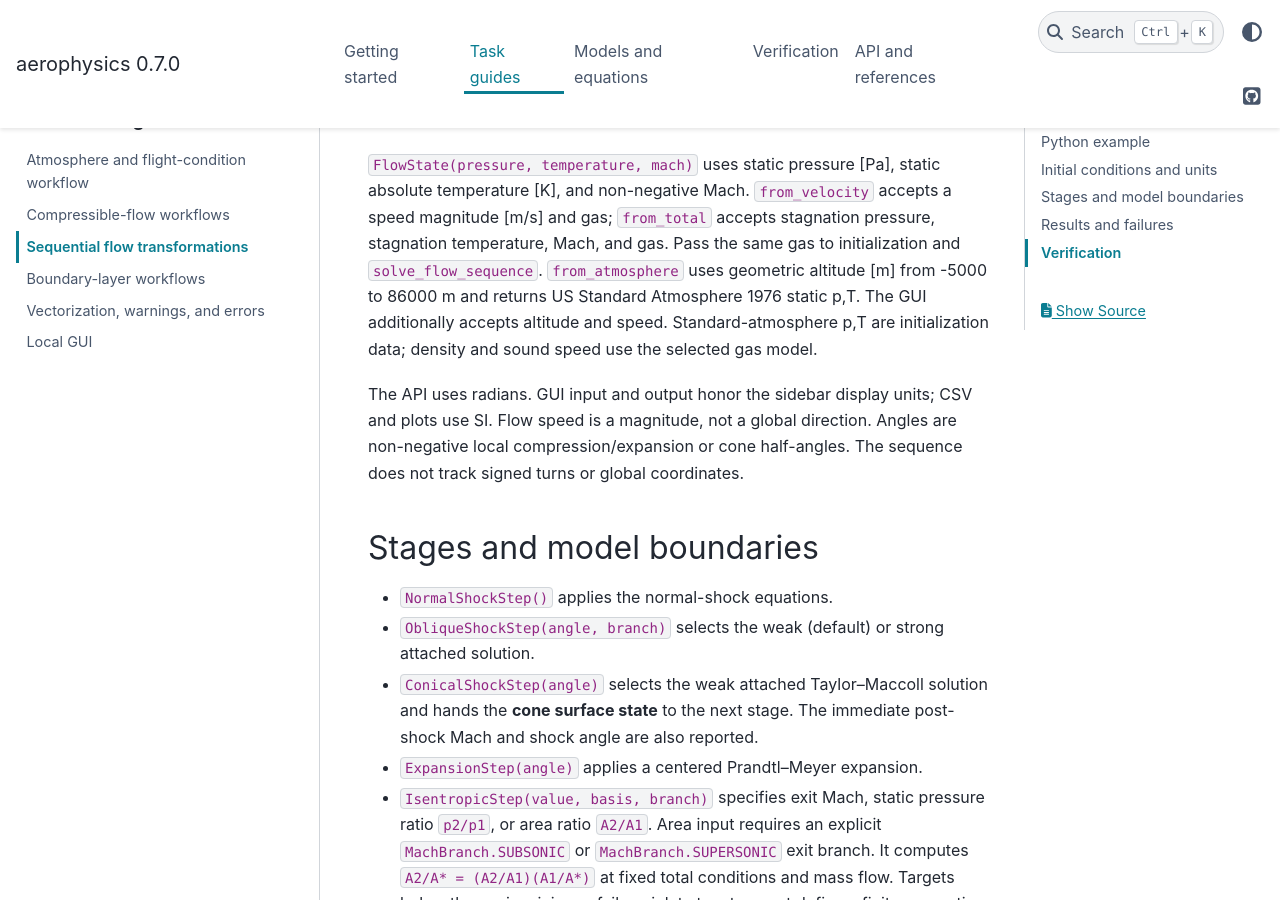
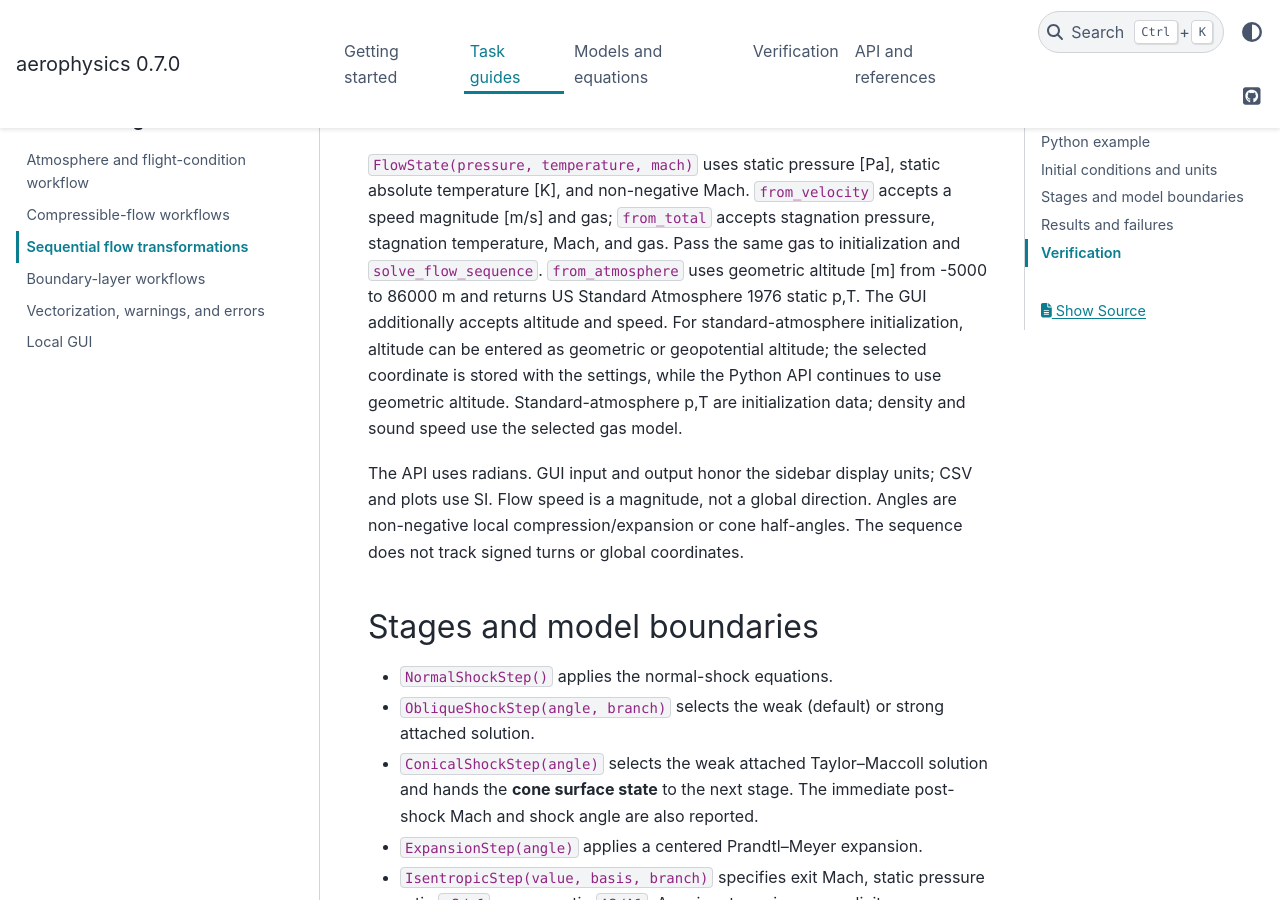
Before and after one commit to pandorobo11/aerophysics, a Sphinx documentation site: the page built from docs/guides/flow_sequence.rst, in a window 1280 px wide and 900 px high, scrolled down 836 px. Built offline with Sphinx 7.4.7 and the PyData theme 0.15.4, drawn with Linux system fonts in a browser that asks for light colours.

Commit message:
docs: document sequence altitude coordinate

```diff
--- a/docs/guides/flow_sequence.rst
+++ b/docs/guides/flow_sequence.rst
@@ -39,8 +39,11 @@ speed magnitude [m/s] and gas; ``from_total`` accepts stagnation pressure,
 stagnation temperature, Mach, and gas. Pass the same gas to initialization
 and ``solve_flow_sequence``. ``from_atmosphere`` uses geometric altitude [m]
 from -5000 to 86000 m and returns US Standard Atmosphere 1976 static p,T.
-The GUI additionally accepts altitude and speed. Standard-atmosphere p,T are
-initialization data; density and sound speed use the selected gas model.
+The GUI additionally accepts altitude and speed. For standard-atmosphere
+initialization, altitude can be entered as geometric or geopotential altitude;
+the selected coordinate is stored with the settings, while the Python API
+continues to use geometric altitude. Standard-atmosphere p,T are initialization
+data; density and sound speed use the selected gas model.
 
 The API uses radians. GUI input and output honor the sidebar display units;
 CSV and plots use SI. Flow speed is a magnitude, not a global direction.
```
